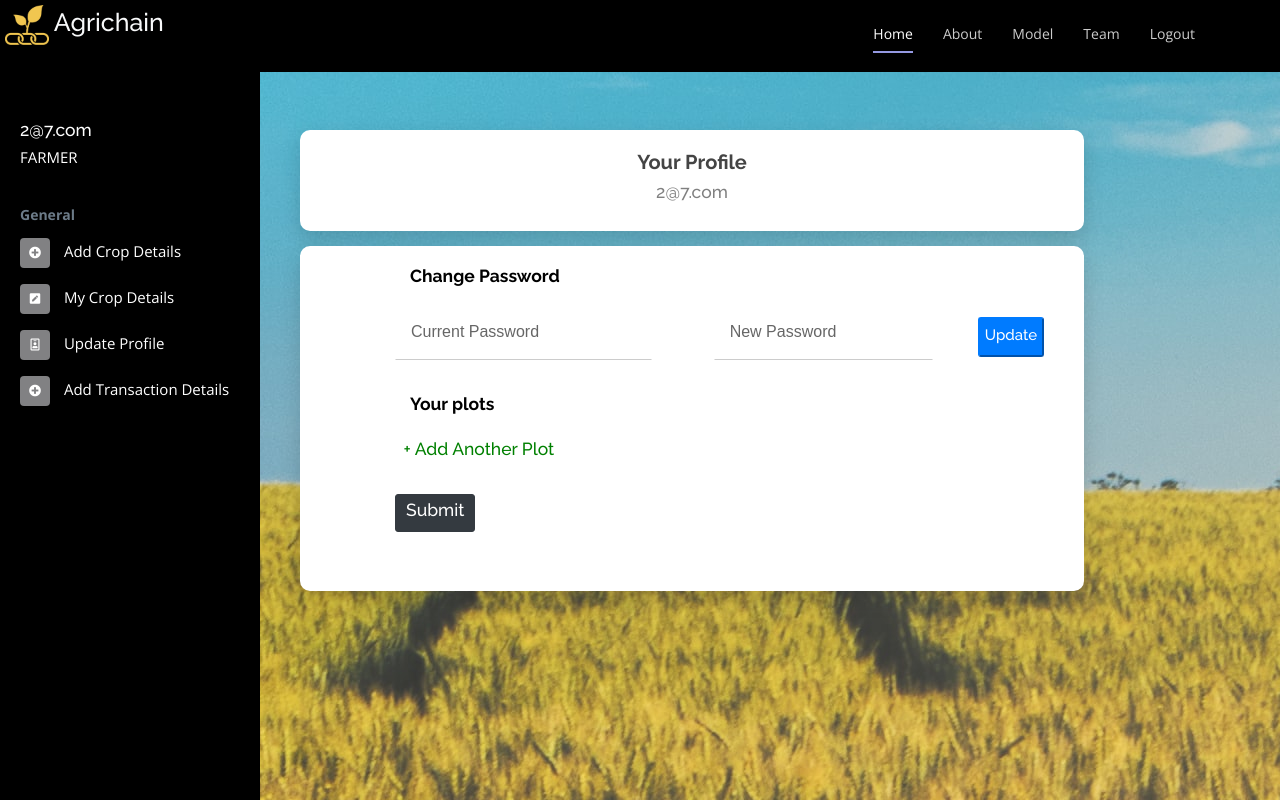
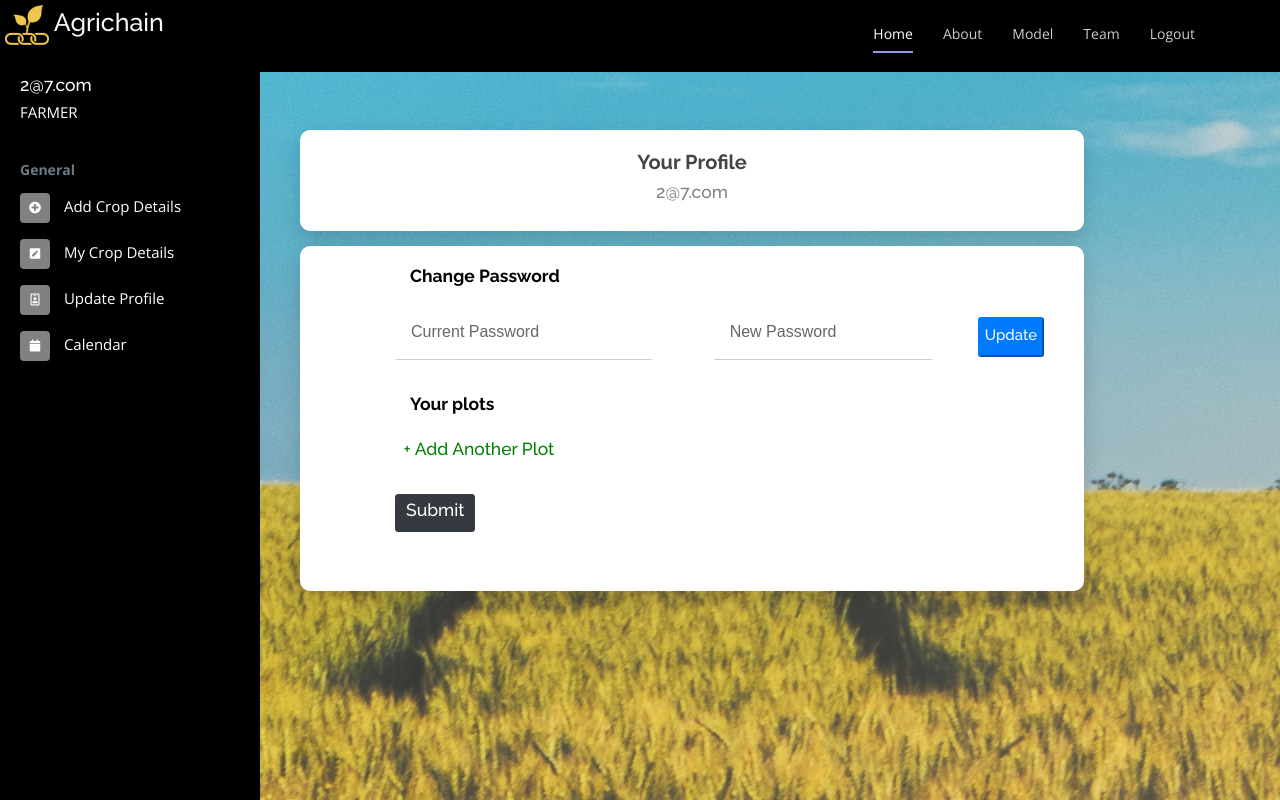
Before and after one commit to VidhiRambhia/FYP2021, a Flask app: template Agrochain/flaskapp/templates/updateFarmer.html in a window 1280 px wide. Run offline with Flask 2, Linux system fonts and the light colour scheme; the template is opened without the code that fills it, so the values that code supplies are empty; a user stored in the database is signed in; parts of the project's set-up code (start-up, migrations or seed data) failed here and were passed over; some libraries are stand-ins or nearby versions; some web fonts are replaced.

Commit message:
Restoring file to the last working version

```diff
--- a/Agrochain/flaskapp/templates/updateFarmer.html
+++ b/Agrochain/flaskapp/templates/updateFarmer.html
@@ -1,6 +1,37 @@
 <html>
     <head>
-      {% include "headerlinks.html" %}
+
+        <meta charset="utf-8">
+        <meta name="viewport" content="width=device-width, initial-scale=1">
+        <link rel="stylesheet" href="https://maxcdn.bootstrapcdn.com/bootstrap/4.0.0/css/bootstrap.min.css" integrity="sha384-Gn5384xqQ1aoWXA+058RXPxPg6fy4IWvTNh0E263XmFcJlSAwiGgFAW/dAiS6JXm"
+            crossorigin="anonymous">
+        <link href="https://use.fontawesome.com/releases/v5.0.6/css/all.css" rel="stylesheet">
+        <title>Update Profile</title>
+
+        <!-- Mobile Specific Metas -->
+        <meta name="viewport" content="width=device-width, initial-scale=1, maximum-scale=1">
+        <!-- Font-->
+        <link rel="stylesheet" type="text/css" href="../static/css/montserrat-font.css">
+        <link rel="stylesheet" type="text/css" href="../static/fonts/material-design-iconic-font/css/material-design-iconic-font.min.css">
+            <link href="https://fonts.googleapis.com/css?family=Open+Sans:300,300i,400,400i,600,600i,700,700i|Raleway:300,300i,400,400i,500,500i,600,600i,700,700i|Poppins:300,300i,400,400i,500,500i,600,600i,700,700i" rel="stylesheet">
+        <!-- Main Style Css -->
+        <link rel="stylesheet" href="../static/css/index.css" />
+        <link rel="stylesheet" href="https://maxcdn.bootstrapcdn.com/bootstrap/3.4.1/css/bootstrap.min.css">
+        <script src="https://code.jquery.com/jquery-3.2.1.slim.min.js" integrity="sha384-KJ3o2DKtIkvYIK3UENzmM7KCkRr/rE9/Qpg6aAZGJwFDMVNA/GpGFF93hXpG5KkN" crossorigin="anonymous"></script>
+        <script src="https://cdnjs.cloudflare.com/ajax/libs/popper.js/1.12.9/umd/popper.min.js" integrity="sha384-ApNbgh9B+Y1QKtv3Rn7W3mgPxhU9K/ScQsAP7hUibX39j7fakFPskvXusvfa0b4Q" crossorigin="anonymous"></script>
+        <script src="https://maxcdn.bootstrapcdn.com/bootstrap/4.0.0/js/bootstrap.min.js" integrity="sha384-JZR6Spejh4U02d8jOt6vLEHfe/JQGiRRSQQxSfFWpi1MquVdAyjUar5+76PVCmYl" crossorigin="anonymous"></script>
+
+        <!-- Vendor CSS Files -->
+        <link href="../static/vendor/bootstrap/css/bootstrap.min.css" rel="stylesheet">
+        <link href="../static/vendor/icofont/icofont.min.css" rel="stylesheet">
+        <link href="../static/vendor/boxicons/css/boxicons.min.css" rel="stylesheet">
+        <link href="../static/vendor/owl.carousel/assets/owl.carousel.min.css" rel="stylesheet">
+        <link href="../static/vendor/venobox/venobox.css" rel="stylesheet">
+        <link href="../static/vendor/aos/aos.css" rel="stylesheet">
+
+        <!-- Template Main CSS File -->
+        <link href="../static/css/style.css" rel="stylesheet">
+        <link href="../static/css/sidebarCombined.css" rel="stylesheet">
 
 
 <!-- ======= Navbar ======= -->
@@ -106,8 +137,9 @@
 
                             </div>
 
+
                             <div id="plot_form">
-                                <div hidden>
+                                <!-- <div hidden>
 
                                 <div class="form-group">
                                     <div class="form-row form-row-1">
@@ -123,21 +155,79 @@
                                         <input type="text" name="plot_address" id="plot_address" class="input-text" placeholder="Enter Plot Address" required>
                                     </div>
                                 </div>
-                            </div>
+                            </div> -->
 
                             <div class="form-row">
                                 <button id="add_form_field" type="button" class="btn btn-link"><h3 style="color: green;">+ Add Another Plot</h3></button>
                             </div>
+
+
+                            </div>
+
                         </div>
 
-                        </div>
                         <div class="form-row form-row-1 " style="margin-top: 15px;">
                             <button type="button submit" class="btn btn-dark btn-lg margin-left:20px;" name="update" onclick="window.location.replace(URL);"><h3>Submit</h3></button>
                         </div>
                         </div>
                     </form>
                 </div>
-                {% extends "sidebar.html" %}
+
+          <!--Sidebar for navigation starts-->
+          <nav id="sidebar" class="sidebar-wrapper">
+            <div class="sidebar-content">
+
+                <div class="logo mr-auto">
+                    <h1 class="text-light">
+                      <a href="home"><img src="static/img/logo.png" alt="" class="img-fluid" style="max-width: 50%; max-height: 50px; padding: 5px;"></a>Agrichain
+                </h1>
+                </div>
+
+              <div class="sidebar-header mt-0">
+
+                <div class="user-info">
+                  <span class="user-name">
+                    <strong><h3>{{current_user.email}}</h3></strong>
+                  </span>
+                  <span class="user-role">{{current_user.role}}</span>
+                </div>
+              </div>
+
+              <!-- sidebar-links  -->
+              <div class="sidebar-menu">
+                <ul>
+                  <li class="header-menu">
+                    <span>General</span>
+                  </li>
+                  <li class="sidebar">
+                    <a href="/addCropDetails">
+                      <i class="fas fa-plus-circle"></i>
+                      <span>Add Crop Details</span>
+                    </a>
+                  </li>
+                  <li class="sidebar">
+                    <a href="/getCrops">
+                      <i class="fas fa-pen-square"></i>
+                      <span>My Crop Details</span>
+                    </a>
+                  </li>
+                  <li class="sidebar">
+                    <a href="/updateFarmerProfile">
+                      <i class="far fa-id-badge"></i>
+                      <span>Update Profile</span>
+                    </a>
+                  </li>
+                  <li>
+                    <a href="#">
+                      <i class="fa fa-calendar"></i>
+                      <span>Calendar</span>
+                    </a>
+                  </li>
+                </ul>
+              </div>
+              <!-- sidebar-menu  -->
+            </div>
+          </nav>
         </div>
     </body>
 
```
